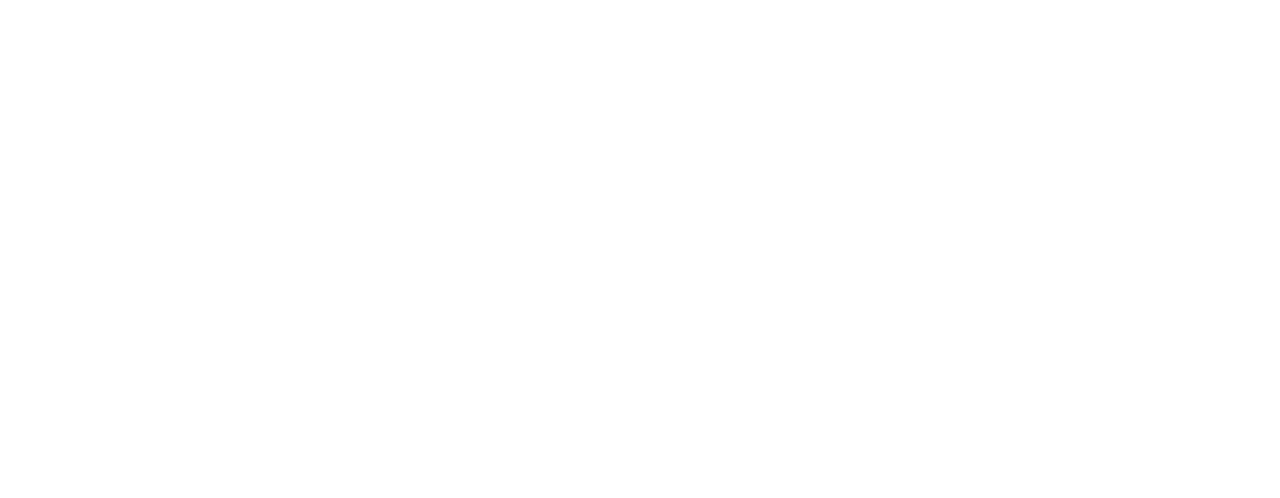
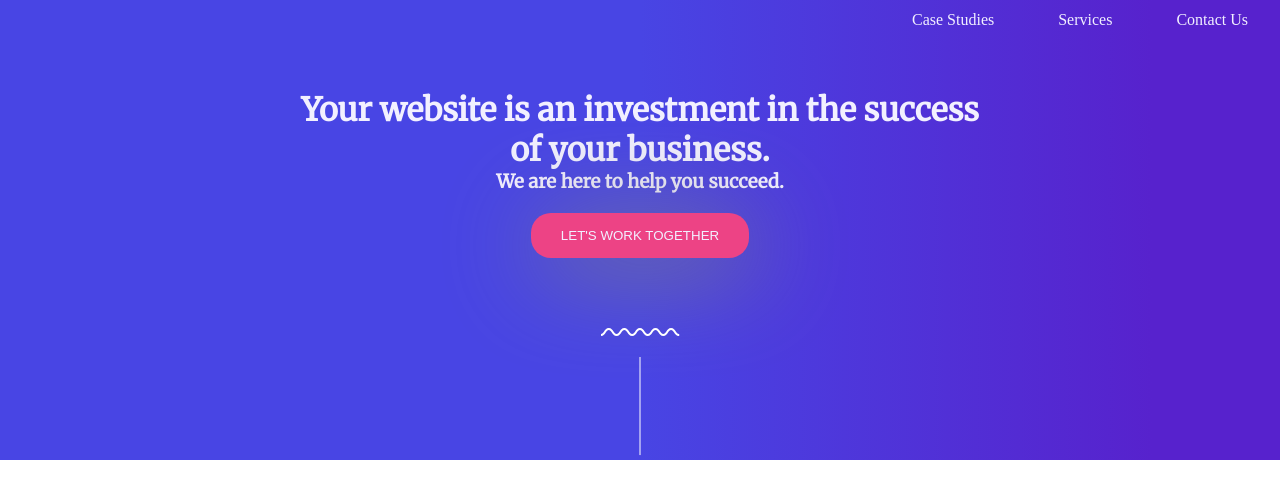
Before and after one commit to Bernardthe3rd/hwles4-conceptopdracht, a plain HTML site: page index.html in a window 1280 px wide. Drawn offline with Linux system fonts and the light colour scheme.

Commit message:
finished the header for now

```diff
--- a/index.html
+++ b/index.html
@@ -7,22 +7,36 @@
     <title>Title</title>
 </head>
 <body>
+    <header>
+        <div class="outer-container">
+            <nav class="inner-container_nav">
+                <ul>
+                    <li><a href="/">Case Studies</a></li>
+                    <li><a href="#">Services</a></li>
+                    <li><a href="#">Contact Us</a></li>
+                </ul>
+            </nav>
+            <div class="inner-container_header-content">
+                <h1>Your website is an investment in the success of your business.</h1>
+                <h3>We are here to help you succeed.</h3>
+                <button type="button" class="button">Let's work together</button>
+            </div>
+            <span class="inner-container_img">
+                <img src="./assets/squiggle_line_stripe.svg" alt="qurk gulf line"/>
+            </span>
+        </div>
+    </header>
 
+<!-- /////////////////////// end of header section ///////////////////   -->
 
+    <body>
 
+    </body>
 
+<!-- /////////////////////// end of body section /////////////////////   -->
 
+    <footer>
 
-
-
-
-
-
-
-
-
-
-
-
+    </footer>
 </body>
 </html>
--- a/styles/style.css
+++ b/styles/style.css
@@ -37,21 +37,92 @@ etc.
 /* ------------------------------- 2. Typography ----------------------------------- */
 h1, h2, h3, h4, h5, h6 {
     font-family: 'Merriweather', serif;
+    color: var(--big-floating-words);
 }
 
 p {
     font-family: 'Roboto', sans-serif;
+    color: var(--main-p-color);
 }
+
+a {
+    text-decoration: none;
+    color: var(--big-floating-words);
+}
+
 
 /* ------------------------------- 3. Layout --------------------------------------- */
 
 /* --------------- 3.1 Reusables ----------------------- */
+.outer-container {
+    display: flex;
+    flex-direction: column;
+    align-items: center;
+}
+
+.button {
+    color: var(--big-floating-words);
+    border: none;
+    border-radius: 20px;
+    box-shadow: 5px 10px 100px grey;
+    background-color: var(--button-color);
+    padding: 15px 30px;
+    margin: 20px;
+    text-transform: uppercase;
+}
+
+.projects {
+
+}
+
+.services {
+
+}
 
 /* --------------- 3.2 Other --------------------------- */
 
 /* ------------------------------- 4. Areas ---------------------------------------- */
 
 /* --------------- 4.1 Header ------------------------- */
+header {
+    background: var(--header-bg-radient);
+}
+
+.inner-container_nav {
+    flex-basis: 5vh;
+    width: 100%;
+    display: flex;
+    flex-direction: row;
+    justify-content: flex-end;
+}
+
+.inner-container_nav ul {
+    flex-basis: 400px;
+
+    display: flex;
+    flex-direction: row;
+    justify-content: space-around;
+    align-items: center;
+    list-style-type: none;
+    color: var(--big-floating-words);
+}
+
+.inner-container_header-content {
+    flex-basis: 30vh;
+    max-width: 700px;
+    display: flex;
+    flex-direction: column;
+    justify-content: space-around;
+    align-items: center;
+    text-align: center;
+    padding: 50px 0;
+}
+
+.inner-container_img {
+    flex-basis: 5vh;
+    text-align: center;
+    width: 100%;
+}
 
 /* --------------- 4.2 Introduction ------------------- */
 
```
Also changed, not shown: 1 other file.
